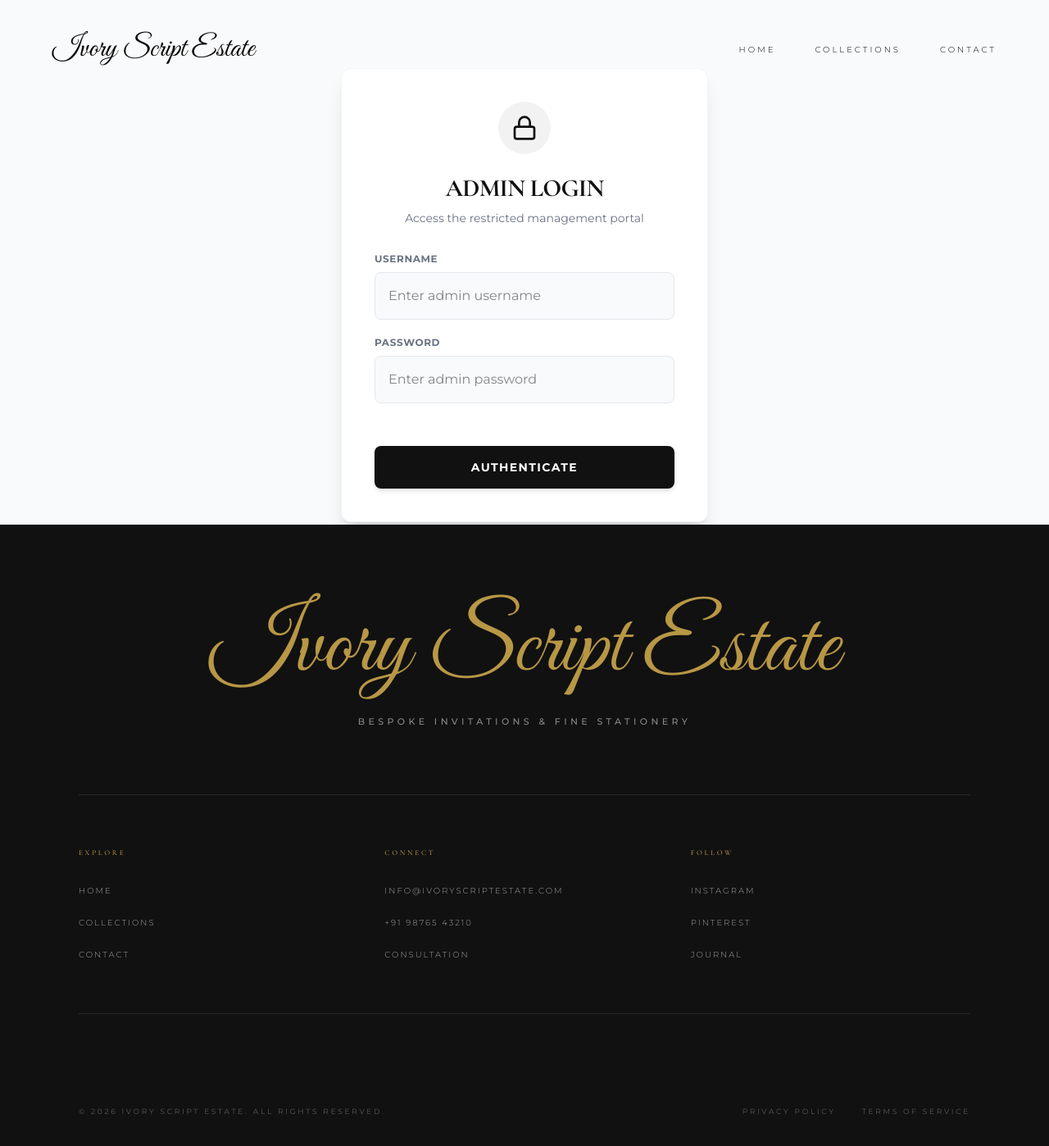
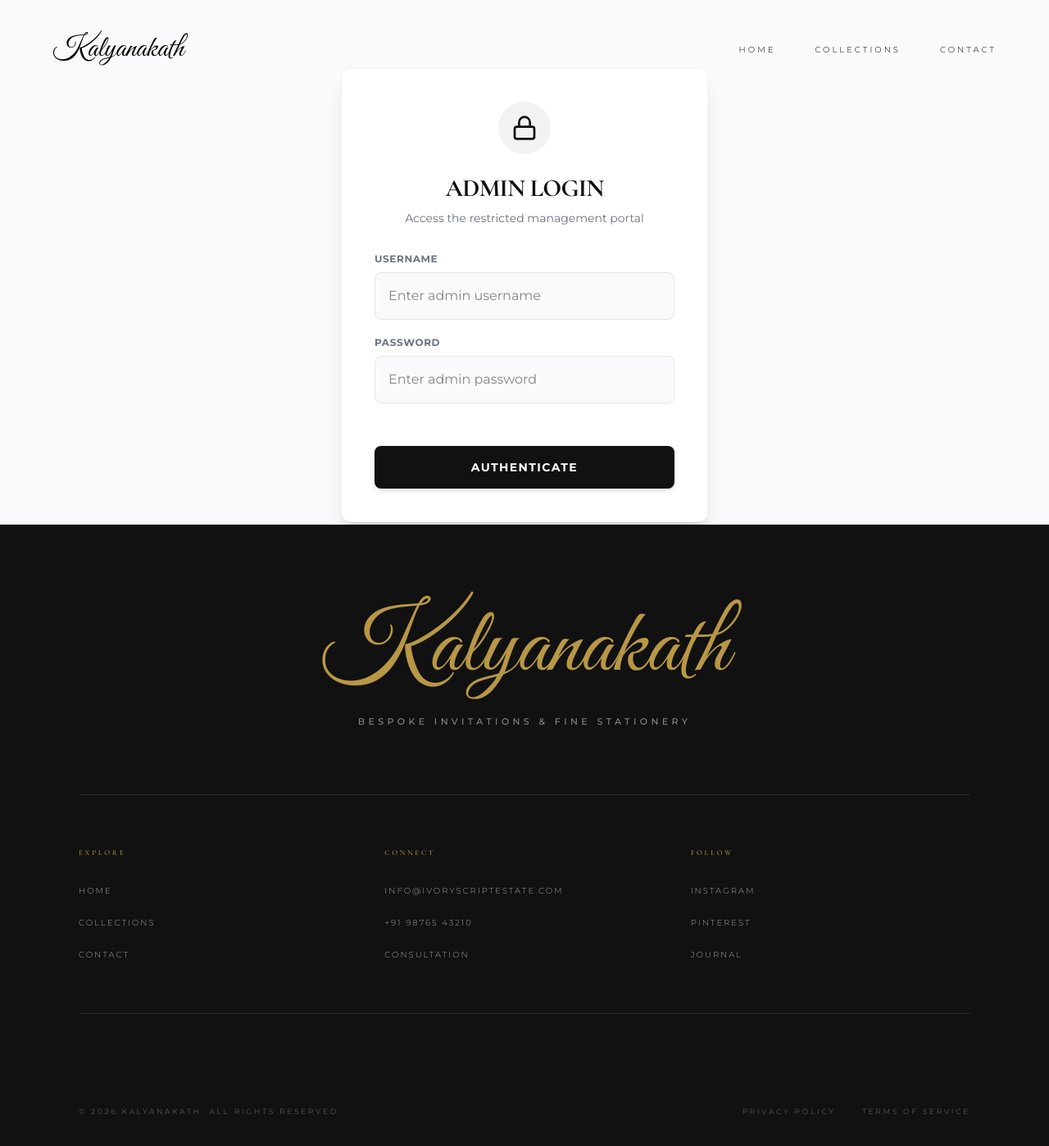
Before and after one commit to DonBinoyDb/invitation-cards, a React (Vite) app: page /signin in a window 1280 px wide. Shown: the top 1398 px of the page at 82% size. Built offline with nearby package versions, Linux system fonts and the light colour scheme; no server answers; the database is empty.

Commit message:
kalyanakath

```diff
--- a/index.html
+++ b/index.html
@@ -4,7 +4,7 @@
     <meta charset="UTF-8" />
     <link rel="icon" type="image/svg+xml" href="/favicon.svg" />
     <meta name="viewport" content="width=device-width, initial-scale=1.0" />
-    <title>Ivory Script Estate - Bespoke Invitations</title>
+    <title>Kalyanakath - Bespoke Invitations</title>
     <link rel="preconnect" href="https://fonts.googleapis.com">
     <link rel="preconnect" href="https://fonts.gstatic.com" crossorigin>
     <link href="https://fonts.googleapis.com/css2?family=Cormorant+Garamond:ital,wght@0,300;0,400;0,500;0,600;0,700;1,400&family=Montserrat:wght@300;400;500;600&family=Great+Vibes&display=swap" rel="stylesheet">
--- a/src/components/Footer.tsx
+++ b/src/components/Footer.tsx
@@ -17,7 +17,7 @@ const Footer = () => {
             className="text-6xl md:text-7xl lg:text-[7rem] text-brand-gold mb-6 leading-none font-light"
             style={{ fontFamily: "'Great Vibes', cursive" }}
           >
-            Ivory Script Estate
+            Kalyanakath
           </h2>
           <p className="text-[9px] md:text-[11px] tracking-[0.4em] uppercase text-white/50 font-medium">
             Bespoke Invitations & Fine Stationery
@@ -57,7 +57,7 @@ const Footer = () => {
 
         {/* Bottom */}
         <div className="flex flex-col md:flex-row justify-between items-center gap-6 text-[9px] tracking-[0.3em] uppercase text-white/30 pt-4">
-          <p>&copy; {new Date().getFullYear()} IVORY SCRIPT ESTATE. ALL RIGHTS RESERVED.</p>
+          <p>&copy; {new Date().getFullYear()} KALYANAKATH. ALL RIGHTS RESERVED.</p>
           <div className="flex gap-8">
             <a href="#" className="hover:text-brand-gold transition-colors duration-300">Privacy Policy</a>
             <a href="#" className="hover:text-brand-gold transition-colors duration-300">Terms of Service</a>
--- a/src/components/Navbar.tsx
+++ b/src/components/Navbar.tsx
@@ -15,7 +15,7 @@ const Navbar = () => {
   return (
     <nav className="absolute top-0 w-full z-50 py-5 md:py-0 md:pt-10 px-6 md:px-16 flex justify-between items-center bg-white md:bg-transparent mix-blend-normal md:mix-blend-difference text-brand-dark md:text-white shadow-sm md:shadow-none">
       <Link to="/" className="text-3xl md:text-4xl hover:opacity-70 transition-opacity relative z-50" style={{ fontFamily: "'Great Vibes', cursive" }}>
-        Ivory Script Estate
+        Kalyanakath
       </Link>
 
       {/* Desktop Menu */}
--- a/src/pages/Admin/AdminDashboard.tsx
+++ b/src/pages/Admin/AdminDashboard.tsx
@@ -42,7 +42,7 @@ const AdminDashboard = () => {
               <ArrowLeft size={14} /> Back to Website
             </Link>
             <h2 className="text-2xl font-black uppercase tracking-tight text-white leading-none">
-              Ivory Script
+              Kalyanakath
             </h2>
             <p className="text-xs text-brand-gold mt-2 font-bold tracking-widest uppercase">Admin Portal</p>
           </div>
--- a/src/pages/ProductDetail.tsx
+++ b/src/pages/ProductDetail.tsx
@@ -46,7 +46,7 @@ const ProductDetail = () => {
   }
 
   const similarProducts = productsList.filter(p => p.category === product.category && p.id !== product.id && !p.hidden).slice(0, 4);
-  const whatsappMessage = `Hi Ivory Script Estate. I am interested in the "${product.title}" (Quantity: ${quantity}).`;
+  const whatsappMessage = `Hi Kalyanakath. I am interested in the "${product.title}" (Quantity: ${quantity}).`;
 
   return (
     <div className="bg-brand-light min-h-screen animate-fade-in pt-32 pb-24 px-6 md:px-12">
```
